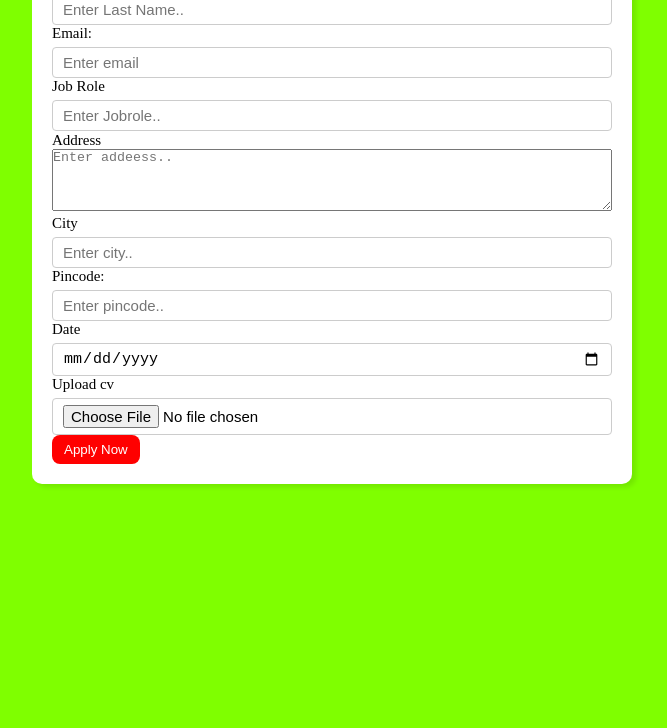
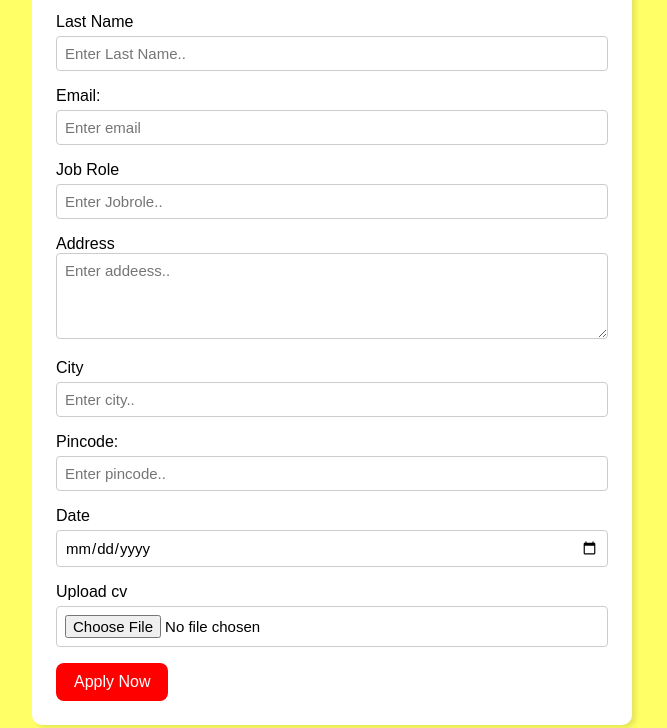
Before and after one commit to biswajeetbiswal/Mini-projects, a plain HTML site: page Job Application/index.html in a window 1280 px wide. Shown: the part 188-916 px from the top of the page, without its empty margins (308-975 px from the left). Before the commit the page ends 800 px from the top, so only its background shows below. Drawn offline with Linux system fonts and the light colour scheme.

Commit message:
update form style

```diff
--- a/Job Application/index.html
+++ b/Job Application/index.html
@@ -33,6 +33,7 @@
               <label for="address">Address</label>
               <textarea
                 name="addeess"
+                id="address"
                 cols="50"
                 rows="4"
                 placeholder="Enter addeess.."
--- a/Job Application/style.css
+++ b/Job Application/style.css
@@ -2,20 +2,22 @@
   margin: 0;
   padding: 0;
   box-sizing: border-box;
+  font-family: sans-serif;
 }
 body {
-  background-color: chartreuse;
+  background-color: #ffff66;
 }
 .container {
-  min-width: 900px;
+  width: 100%;
+  max-width: 900px;
   margin: 0 auto;
 }
 .apply_box {
+  width: 100%;
   max-width: 600px;
-  padding: 20px;
+  padding: 24px;
   background-color: white;
-  margin: 0 auto;
-  margin-top: 50px;
+  margin: 50px auto;
   box-shadow: 4px 3px 5px rgba(1, 1, 1, 0.1);
   border-radius: 10px;
 }
@@ -31,16 +33,19 @@ body {
 .control {
   display: flex;
   flex-direction: column;
+  margin: 16px 0;
 }
 label {
-  font-size: 15px;
+  font-size: 16px;
   margin-bottom: 5px;
 }
-input {
-  padding: 6px 10px;
+input,
+textarea {
+  padding: 8px;
   border: 1px solid #ccc;
   border-radius: 4px;
   font-size: 15px;
+  font-family: sans-serif;
 }
 
 .button_container {
@@ -51,11 +56,16 @@ input {
 button {
   background-color: red;
   border: transparent solid 2px;
-  padding: 5px 10px;
+  padding: 8px 16px;
   color: white;
   border-radius: 8px;
   transition: 0.3s ease-out;
   cursor: pointer;
+  font-size: 16px;
+  transition: all 0.3s cubic-bezier(0.445, 0.05, 0.55, 0.95);
+}
+button:hover {
+  transform: scale(1.1);
 }
 .textarea_control {
   grid-column: 1 / span 2;
@@ -64,6 +74,11 @@ button {
   width: 100%;
 }
 @media (max-width: 460px) {
+  .apply_box {
+    margin: 0 auto;
+    padding: 16px;
+    border-radius: 0;
+  }
   .textarea_control {
     grid-column: 1 / span 1;
   }
```
